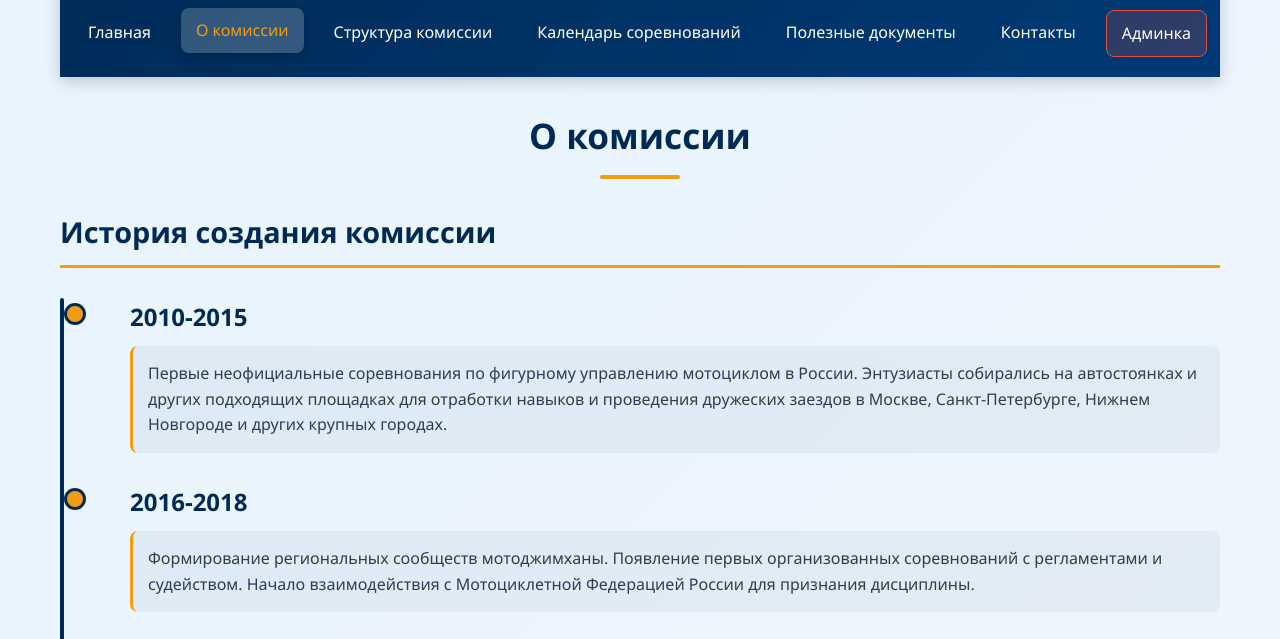
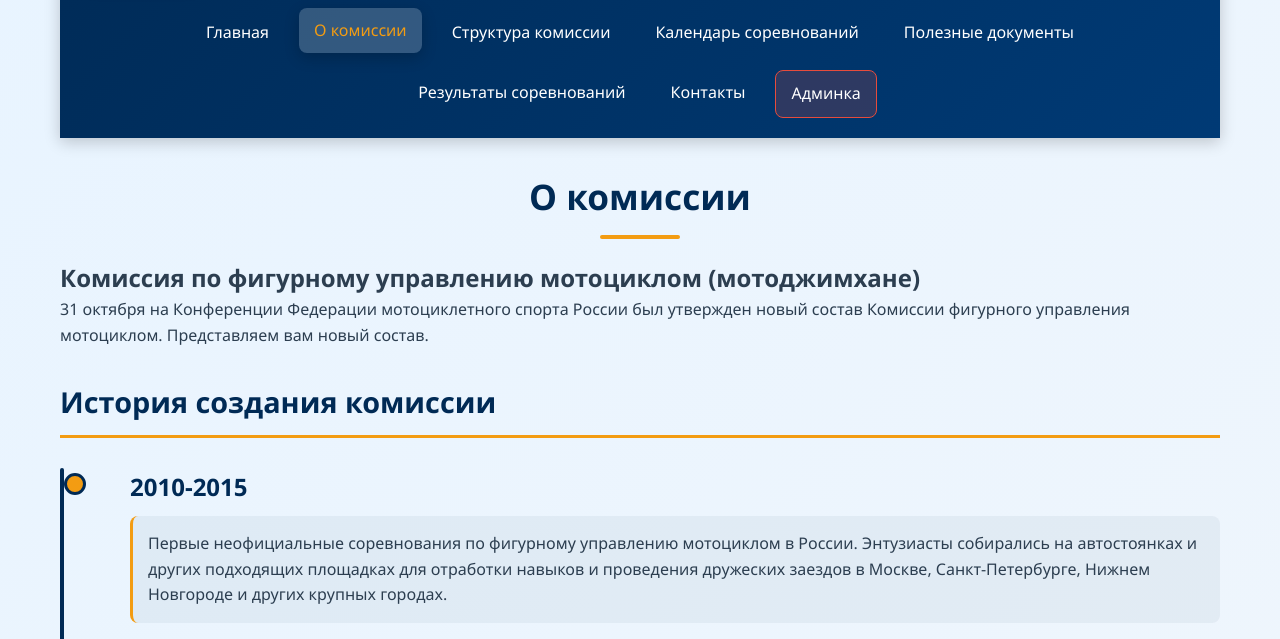
Before and after one commit to alfat81/fum, a plain HTML site: page about.html in a window 1280 px wide. Shown: the part 153-792 px from the top of the page. Drawn offline with Linux system fonts and the light colour scheme.

Commit message:
Update about.html

```diff
--- a/about.html
+++ b/about.html
@@ -26,6 +26,7 @@
                     <li><a href="structure.html" class="nav-link">Структура комиссии</a></li>
                     <li><a href="calendar.html" class="nav-link">Календарь соревнований</a></li>
                     <li><a href="documents.html" class="nav-link">Полезные документы</a></li>
+                    <li><a href="results.html" class="nav-link">Результаты соревнований</a></li>
                     <li><a href="contacts.html" class="nav-link">Контакты</a></li>
                     <li><a href="#" class="nav-link admin-link" id="admin-link">Админка</a></li>
                 </ul>
@@ -34,6 +35,13 @@
 
         <main class="content">
             <h1 class="page-title">О комиссии</h1>
+
+            <section class="description-section">
+                <div class="commission-intro">
+                    <h2>Комиссия по фигурному управлению мотоциклом (мотоджимхане)</h2>
+                    <p>31 октября на Конференции Федерации мотоциклетного спорта России был утвержден новый состав Комиссии фигурного управления мотоциклом. Представляем вам новый состав.</p>
+                </div>
+            </section>
 
             <section class="history-section">
                 <h2 class="section-title">История создания комиссии</h2>
```
